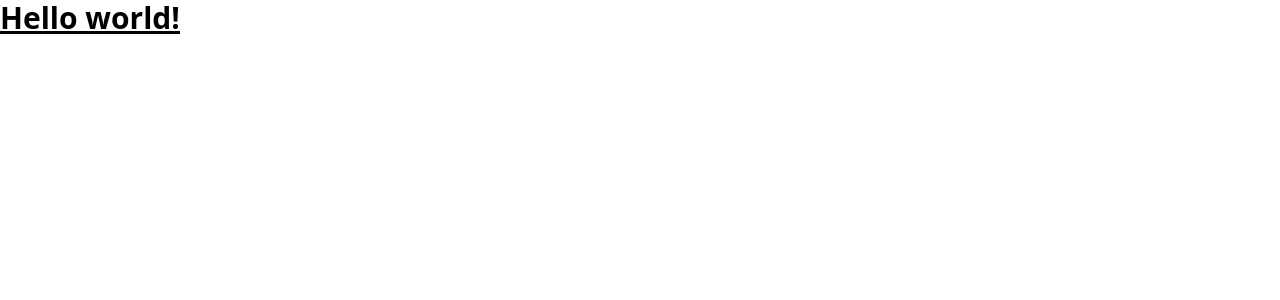
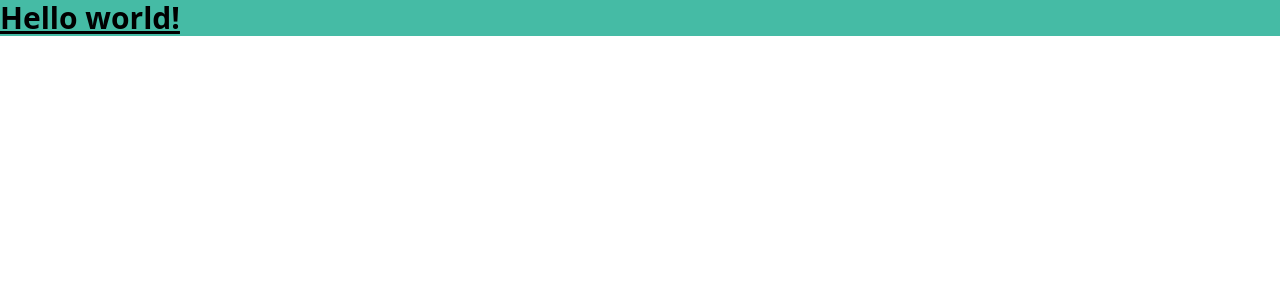
Before and after one commit to lisachen-dev/form-ahead, a React (Vite) app in the folder frontend/: page / in a window 1280 px wide. Shown: the top 300 px of the page. Built offline with nearby package versions, Linux system fonts and the light colour scheme.

Commit message:
task: create template

```diff
--- a/frontend/src/App.jsx
+++ b/frontend/src/App.jsx
@@ -5,7 +5,7 @@ function App() {
 
   return (
     <>
-        <h1 class="text-3xl font-bold underline">
+        <h1 class="bg-mint-500 text-3xl font-bold underline">
           Hello world!
         </h1>
     </>
```
